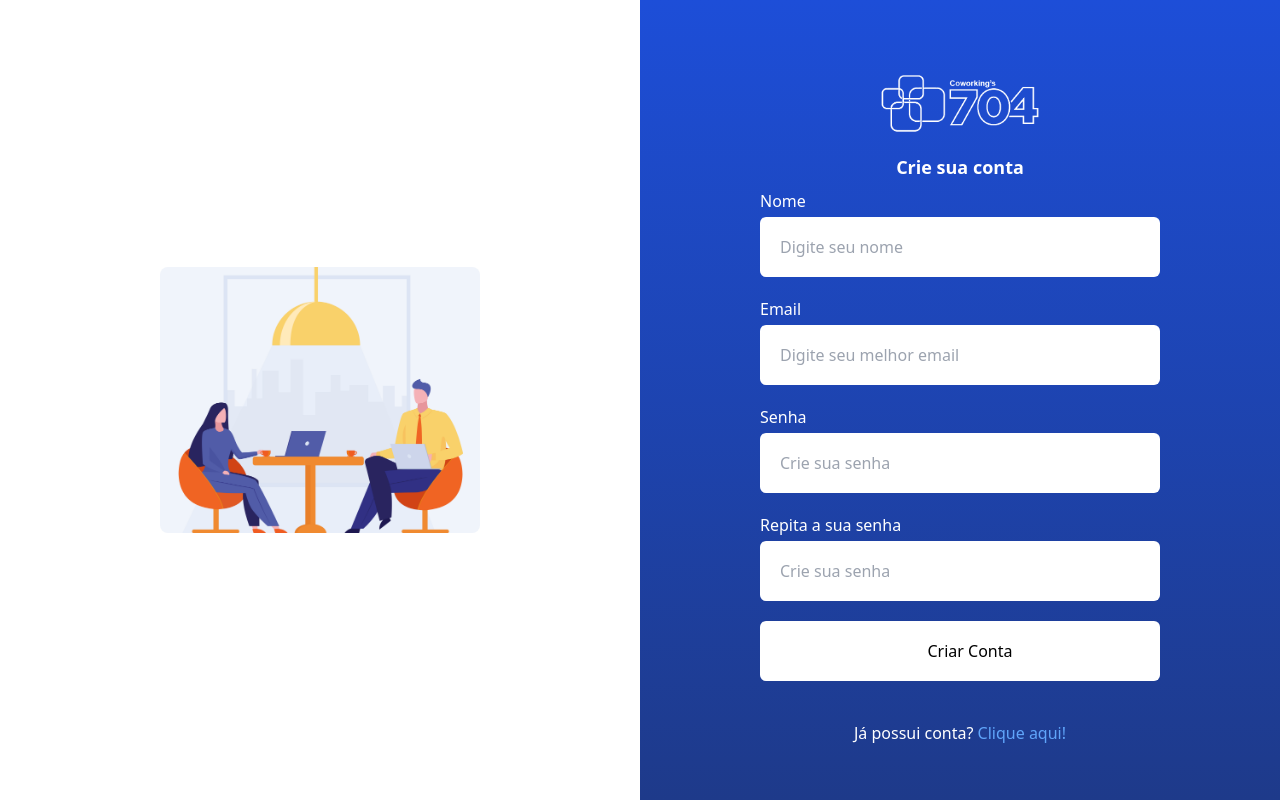
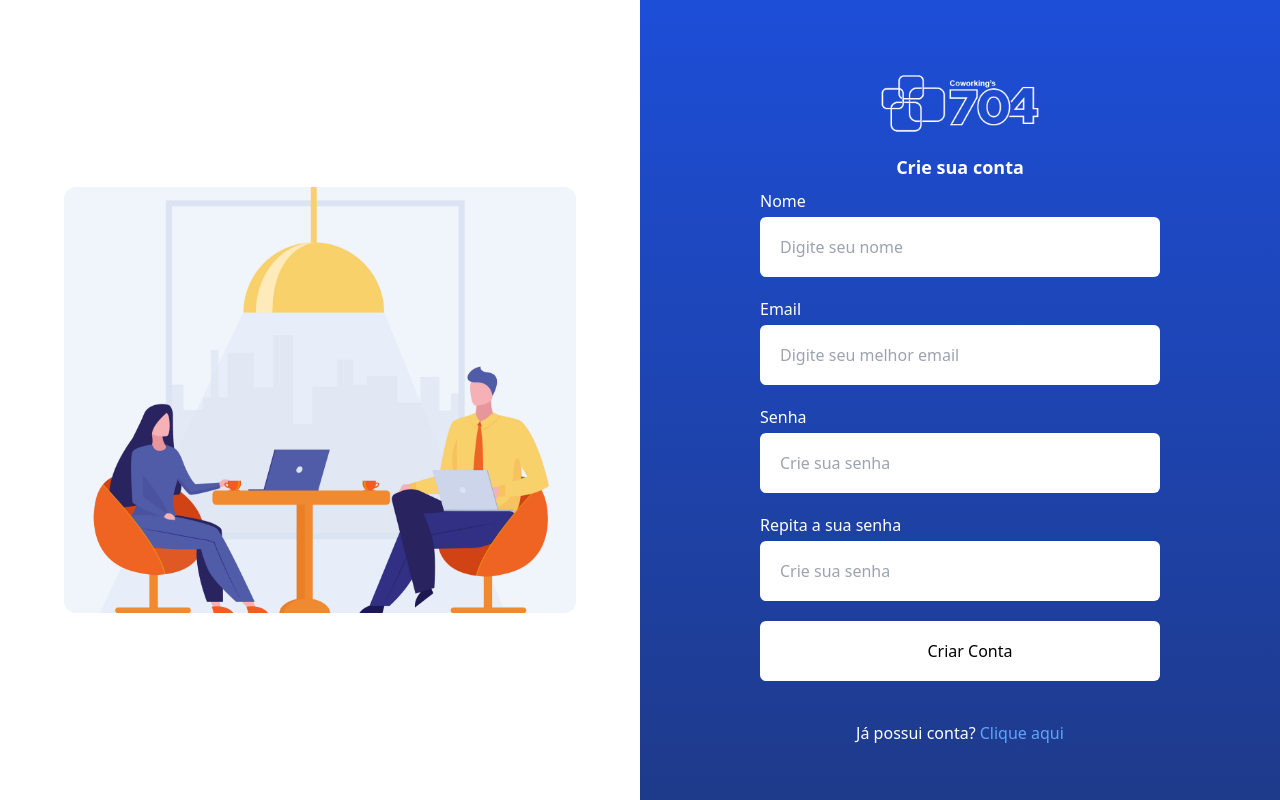
Before and after one commit to jv-farias/coworkings-704, a React (Vite) app: page /cadastro in a window 1280 px wide. Built offline with nearby package versions, Linux system fonts and the light colour scheme.

Commit message:
Fix/img size (#20)
* Ajustes de imagem e margens

* Ajustes de imagem e margens

```diff
--- a/src/pages/cadastro/index.tsx
+++ b/src/pages/cadastro/index.tsx
@@ -62,7 +62,7 @@ export const Cadastro = () => {
 
             <div className="registrar-left hidden md:flex items-center justify-center flex-col w-1/2 h-full bg-white">
                 <div className="img-coworking">
-                    <img src={fotoCoworking2} alt="Foto Coworking 2" className="w-80 rounded-lg" />
+                    <img src={fotoCoworking2} alt="Foto Coworking 2" className="max-w-lg rounded-xl" />
                 </div>
             </div>
 
@@ -72,7 +72,7 @@ export const Cadastro = () => {
                 </div>
                 <h1 className="pt-5 pb-2 text-white text-lg font-semibold">Crie sua conta</h1>
                 <form className="formulario-registrar flex flex-col items-center justify-center" onSubmit={handleClickForm}>
-                    <div className="flex flex-col " >
+                    <div className="flex flex-col" >
                         <label className="text-white pb-1">Nome</label>
                         <input
                             type="text"
@@ -120,7 +120,7 @@ export const Cadastro = () => {
                     hover:bg-blue-300" onClick={handleClickForm}>Criar Conta</button>
 
                     <p className="text-white mt-5">
-                        Já possui conta? <Link className="text-blue-400" to="/login">Clique aqui!</Link>
+                        Já possui conta? <Link className="text-blue-400" to="/login">Clique aqui</Link>
                     </p>
                     <ToastContainer
                         position="top-right"
--- a/src/pages/login/index.tsx
+++ b/src/pages/login/index.tsx
@@ -63,13 +63,13 @@ export const Login = () => {
     <div className="bg-gradient-to-b from-blue-700 to-blue-900 min-h-screen flex relative">
       <div className="h-[100vh] hidden md:flex items-center justify-center flex-col w-1/2  bg-white">
         <div className="img-coworking">
-          <img src={fotoCoworking} alt="Foto Coworking" className="w-80" />
+          <img src={fotoCoworking} alt="Foto Coworking" className="max-w-lg" />
         </div>
       </div>
 
       <div className="login-right w-full md:w-1/2 flex items-center justify-center flex-col">
         <div className="img-logo">
-          <img src={logo} alt="logo 704apps" className="w-60 mt-5 mb-20" />
+          <img src={logo} alt="logo 704apps" className="w-60 mt-5 mb-10" />
         </div>
         <form
           className="flex flex-col items-center justify-center"
```
